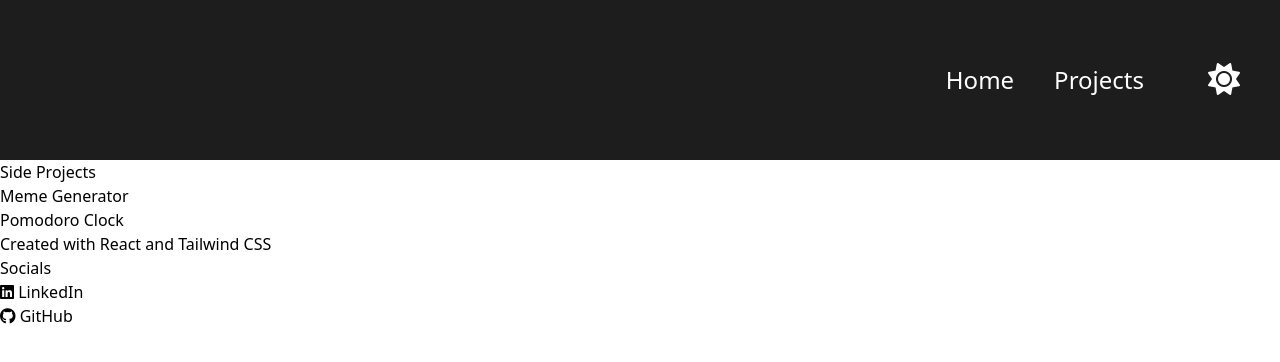
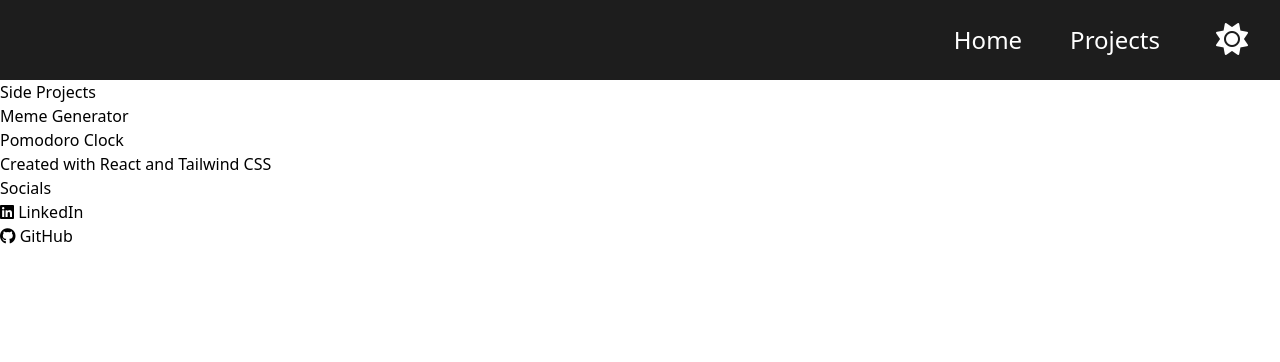
Before and after one commit to alexissorianooo/Portfolio, a React (Create React App) app: page /portfolio/projects in a window 1280 px wide. Shown: the top 362 px of the page. Built offline with nearby package versions, Linux system fonts and the light colour scheme.

Commit message:
navbar for mobile

```diff
--- a/src/Footer.js
+++ b/src/Footer.js
@@ -8,13 +8,13 @@ function Footer(){
             <div className="socialsContainer">
                 <h3>
                     <a href="https://www.linkedin.com/in/alexis-justin-soriano-a075071b5/" target="_blank" rel="noreferrer">
-                        <i class="fa-brands fa-linkedin"></i>
+                        <i className="fa-brands fa-linkedin"></i>
                         {' '}LinkedIn
                     </a>
                 </h3>
                 <h3>
                     <a href="https://github.com/alexissorianooo" target="_blank" rel="noreferrer">
-                        <i class="fa-brands fa-github"></i>
+                        <i className="fa-brands fa-github"></i>
                         {' '}GitHub
                     </a>
                 </h3>
--- a/src/Navbar.js
+++ b/src/Navbar.js
@@ -1,20 +1,31 @@
 import React from 'react'
 import { Link } from 'react-router-dom'
 
+export default function Navbar(){
+    const [menu, setMenu] = React.useState(false)
 
-const navbarStyle = "bg-dark h-40 flex flex-row justify-end items-center"
-const linkStyle = "text-white p-4 m-2 text-2xl hover:bg-neutral-600 rounded-lg"
-const iconStyle = "text-white p-6 m-4 self-center hover:bg-neutral-600 rounded-full"
+    function handleClick(){
+        setMenu(prevMenu => !prevMenu)
+    }
 
-export default function Navbar(){
     return(
-        <div className={navbarStyle}>
-            <ul>
-                <Link to='/portfolio' className="text-white p-4 text-2xl hover:bg-neutral-600 rounded-lg">Home</Link>
-                <Link to='/portfolio/projects' className={linkStyle}>Projects</Link>
-
+        <div className={!menu ? 'w-screen flex flex-col h-[80px]': `w-screen flex flex-col h-60 md:h-[80px]`}> {/* IF more than 640px => display normal nav height ELSE display hieght for menu*/}
+            <div className='bg-dark h-full w-full flex flex-row justify-end items-center'>
+                <ul className='md:flex hidden'> {/* IF more than 640px => display: flex ELSE display: hidden */}
+                    <Link to='/portfolio' className="lnk">Home</Link>
+                    <Link to='/portfolio/projects' className='lnk'>Projects</Link>
+                </ul>
+                <button className='btn'>
+                    <i className="fa-solid fa-sun fa-2x"></i>
+                </button>
+                <button className='btn md:hidden' onClick={handleClick}>
+                    <i className="fa-solid fa-bars"></i>
+                </button>
+            </div>
+            <ul className={!menu ? 'hidden' : 'bg-dark flex flex-col items-end md:hidden'}> {/* IF menu === 'false' => display: hidden ELSE IF more than 640px display: hidden */}
+                <Link to='/portfolio' className="lnk">Home</Link>
+                <Link to='/portfolio/projects' className='lnk'>Projects</Link>
             </ul>
-            <p className={iconStyle}><i className="fa-solid fa-sun fa-2x"></i></p>
         </div>
     );
 }
--- a/src/css/index.css
+++ b/src/css/index.css
@@ -1,3 +1,13 @@
 @tailwind base;
 @tailwind components;
 @tailwind utilities;
+
+
+@layer components{
+    .btn{
+        @apply text-white hover:border-neutral-600 m-4 p-4
+    }
+    .lnk{
+        @apply text-white p-4 m-2 text-2xl hover:bg-neutral-600 rounded-lg
+    }
+}
--- a/tailwind.config.js
+++ b/tailwind.config.js
@@ -1,6 +1,7 @@
 module.exports = {
   content: ["./src/**/*.{js,jsx,ts,tsx}",],
   theme: {
+
     extend: {
       colors: {
         'dark': 'rgb(29, 29, 29)'
```
